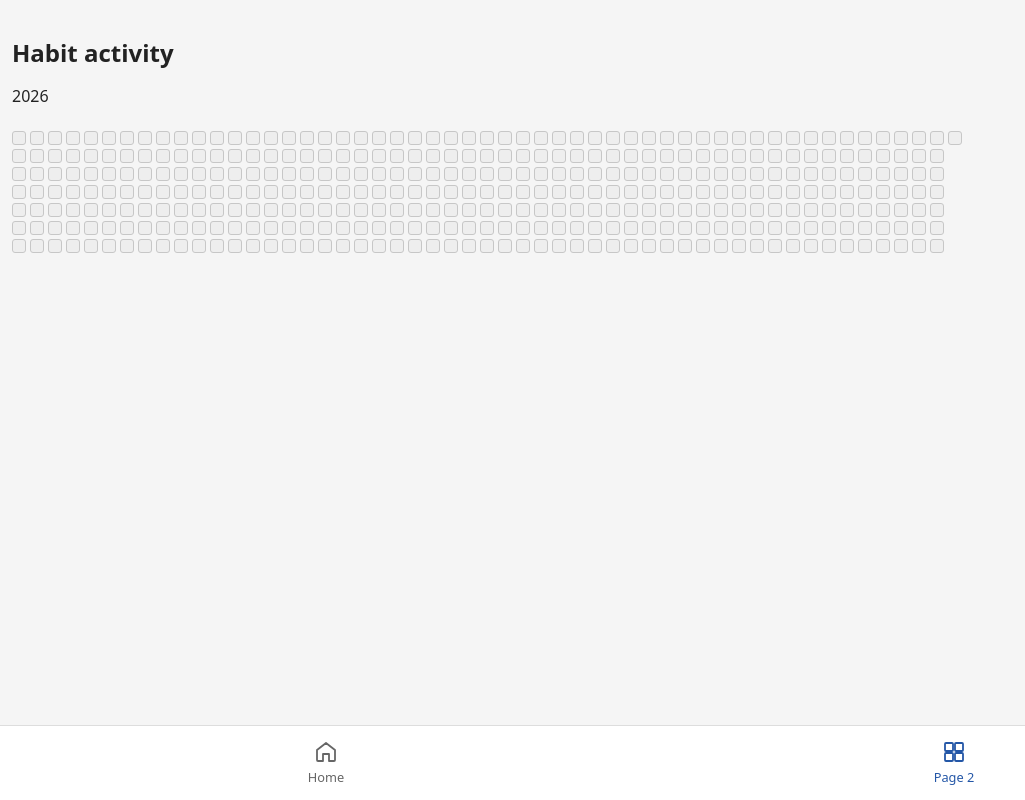
After one commit to frtunee/Habit-Tracker, a Flask app: page /second-page in a window 1280 px wide. The commit adds this page. Shown: the whole page, without its empty margins (0-1025 px from the left). Run offline with Flask 3, Linux system fonts and the light colour scheme.

Commit message:
20.11.-15:33

```diff
--- a/app.py
+++ b/app.py
@@ -132,6 +132,7 @@ def home():
         today=today,
         months=months,
         selected_month=selected_month,
+        active_page="home",
     )
 
 now = datetime.now()
@@ -141,6 +142,38 @@ tomorrow = today + timedelta(days=1)
 midnight = datetime.combine(tomorrow, time.min)
 remaining_seconds = int((midnight - now).total_seconds())
 
+@app.route("/second-page")
+def second_page():
+    year = date.today().year
+    year_start = date(year, 1,1)
+    next_year_start = date(year + 1, 1, 1)
+    days_in_year = (next_year_start - year_start).days
+
+    heatmap_days = []
+
+    for offset in range(days_in_year):
+        day = year_start + timedelta(days=offset)
+        count = 0
+
+        for entry in completed:
+            saved_data = entry.rsplit("|", 1)[-1]
+
+            if saved_data == day.isoformat():
+                count += 1
+
+        heatmap_days.append({
+            "date": day,
+            "count": count,
+            "level": min(count, 4),
+        })
+
+    return render_template(
+        "second_page.html",
+        active_page="second",
+        year=year,
+        heatmap_days=heatmap_days,
+    )
+
 
 if __name__ == "__main__":
     app.run(debug=True)
--- a/static/style.css
+++ b/static/style.css
@@ -78,3 +78,84 @@ button {
 .month-picker {
   margin-top: 8px;
 }
+
+body {
+  padding-bottom: 90px;
+}
+
+.bottom-nav {
+  position: fixed;
+  bottom: 0;
+  left: 0;
+  right: 0;
+  display: flex;
+  background: white;
+  border-top: 1px solid #ddd;
+  padding: 8px 12px calc(8px + env(safe-area-inset-bottom));
+}
+
+.bottom-nav a {
+  flex: 1;
+  display: flex;
+  flex-direction: column;
+  align-items: center;
+  gap: 4px;
+  padding: 6px;
+  color: #666;
+  text-decoration: none;
+  font-size: 0.8rem;
+}
+
+.bottom-nav svg {
+  width: 24px;
+  height: 24px;
+  fill: none;
+  stroke: currentColor;
+  stroke-width: 1.8;
+  stroke-linecap: round;
+  stroke-linejoin: round;
+}
+
+.bottom-nav a.active {
+  color: #2457a7;
+}
+
+.heatmap {
+  display: grid;
+  grid-auto-flow: column;
+  grid-template-rows: repeat(7, 14px);
+  grid-auto-columns: 14px;
+  gap: 4px;
+  overflow-x: auto;
+  padding: 8px 0 16px;
+}
+
+.heatmap-day {
+  width: 14px;
+  height: 14px;
+  border-radius: 3px;
+  background: #eee;
+}
+
+.heatmap-day.level-1 {
+  background: #fee2e2;
+}
+
+.heatmap-day.level-2 {
+  background: #fca5a5;
+}
+
+.heatmap-day.level-3 {
+  background: #ef4444;
+}
+
+.heatmap-day.level-4 {
+  background: #991b1b;
+}
+.heatmap-day {
+  width: 14px;
+  height: 14px;
+  border: 1px solid #c7c7c7;
+  border-radius: 3px;
+  background: #eee;
+}
--- /dev/null
+++ b/templates/_bottom_nav.html
@@ -0,0 +1,26 @@
+<nav class="bottom-nav" aria-label="Main navigation">
+  <a
+    href="{{ url_for('home') }}"
+    class="{% if active_page == 'home' %}active{% endif %}"
+    {% if active_page == 'home' %}aria-current="page"{% endif %}
+  >
+    <svg viewBox="0 0 24 24" aria-hidden="true">
+      <path d="m3 10 9-7 9 7v10a1 1 0 0 1-1 1h-5v-7H9v7H4a1 1 0 0 1-1-1z"/>
+    </svg>
+    <span>Home</span>
+  </a>
+
+  <a
+    href="{{ url_for('second_page') }}"
+    class="{% if active_page == 'second' %}active{% endif %}"
+    {% if active_page == 'second' %}aria-current="page"{% endif %}
+  >
+    <svg viewBox="0 0 24 24" aria-hidden="true">
+      <rect x="3" y="3" width="8" height="8" rx="1"/>
+      <rect x="13" y="3" width="8" height="8" rx="1"/>
+      <rect x="3" y="13" width="8" height="8" rx="1"/>
+      <rect x="13" y="13" width="8" height="8" rx="1"/>
+    </svg>
+    <span>Page 2</span>
+  </a>
+</nav>
--- a/templates/index.html
+++ b/templates/index.html
@@ -7,7 +7,7 @@
   <body>
     <h1>Habit Tracker</h1>
 <div class="header-right">
-  <p><span id="countdown" data-seconds="{{ remaining_seconds }}"></span> remaining</p>
+  <h2><span id="countdown" data-seconds="{{ remaining_seconds }}"></span> remaining</h2>
 
   <form method="get" class="month-picker">
     <label for="month">Month</label>
@@ -86,7 +86,6 @@
       </div>
       <button type="submit">Save</button>
     </form>
-    <input type="hidden" name="action" value="save">
     <script>
   const countdown = document.getElementById("countdown");
   let secondsLeft = Number(countdown.dataset.seconds);
@@ -112,5 +111,6 @@
   updateCountdown();
   setInterval(updateCountdown, 1000);
 </script>
+  {% include "_bottom_nav.html" %}
   </body>
 </html>
--- /dev/null
+++ b/templates/second_page.html
@@ -0,0 +1,26 @@
+<!doctype html>
+<html>
+  <head>
+    <title>Habit Tracker - Heatmap</title>
+    <link rel="stylesheet" href="{{ url_for('static', filename='style.css') }}">
+  </head>
+  <body>
+    <main class="heatmap-page">
+      <h1>Habit activity</h1>
+      <p>{{ year }}</p>
+
+      <div class="heatmap" aria-label="Daily habit completions for {{ year }}">
+        {% for item in heatmap_days %}
+          <div
+            class="heatmap-day level-{{ item['level'] }}"
+            title="{{ item['date'].strftime('%d %b') }}: {{ item['count'] }} habits completed"
+            aria-label="{{ item['date'].strftime('%d %B') }}: {{ item['count'] }} habits completed"
+            role="img"
+          ></div>
+        {% endfor %}
+      </div>
+    </main>
+
+    {% include "_bottom_nav.html" %}
+  </body>
+</html>
```
